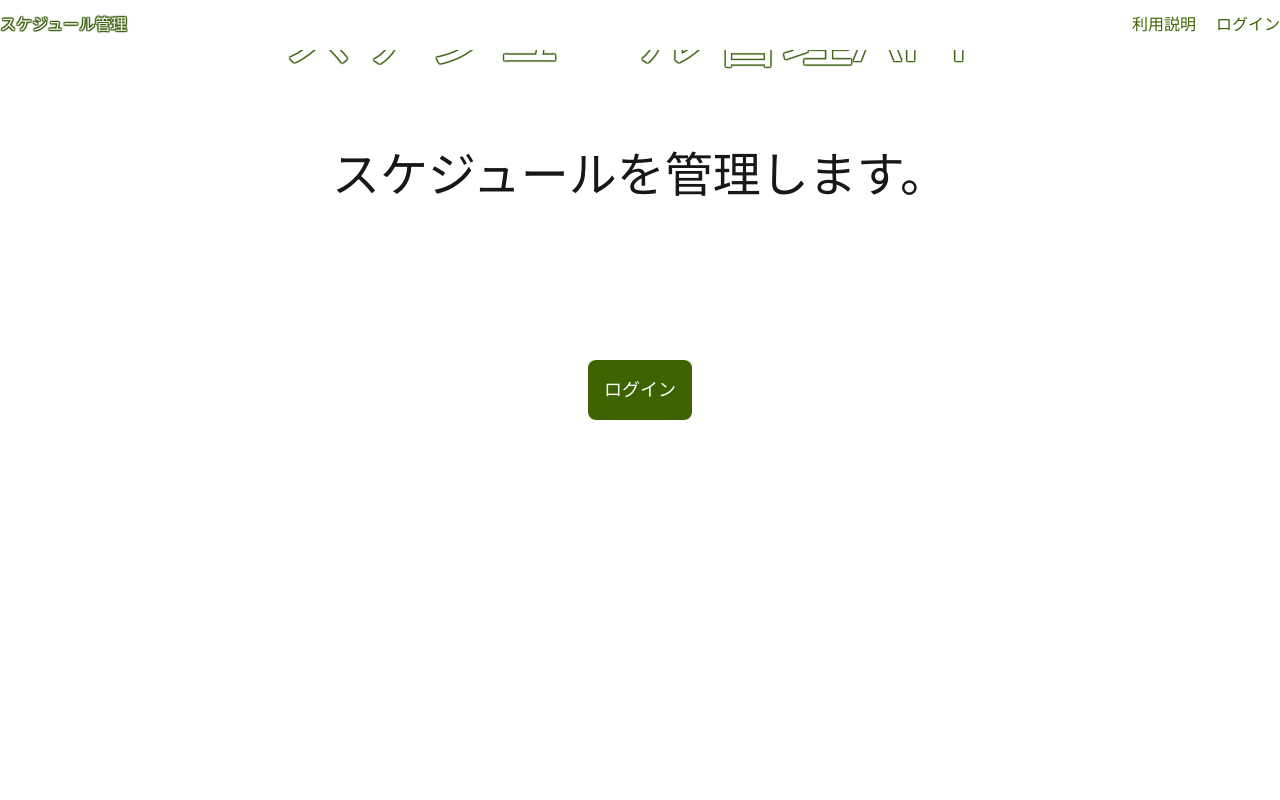
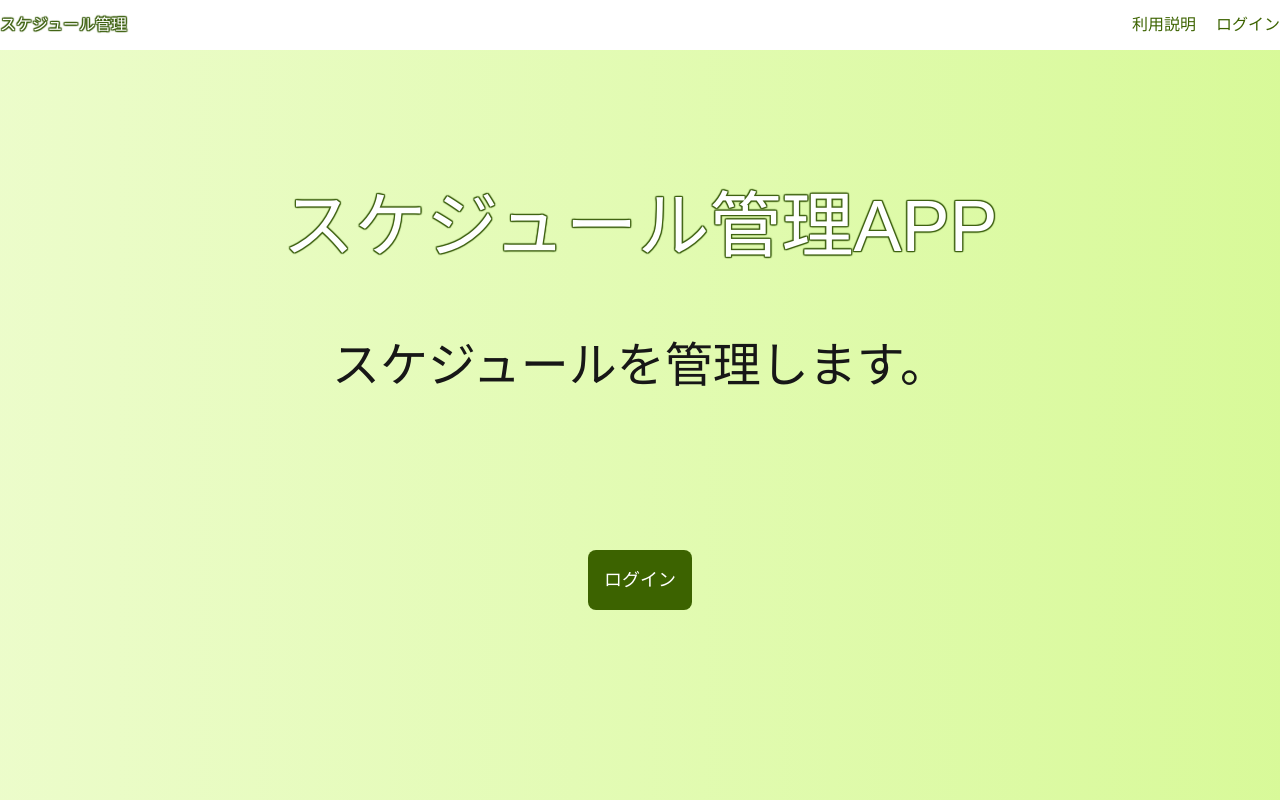
Before and after one commit to Hashimoto-Noriaki/next-app-router-schedule, a Next.js app: page / in a window 1280 px wide. Built offline with nearby package versions, Linux system fonts and the light colour scheme.

Commit message:
ルーティングとレイアウトの修正

```diff
--- a/src/app/login/layout.tsx
+++ b/src/app/login/layout.tsx
@@ -4,7 +4,7 @@ export default function LoginLayout({
     children: React.ReactNode;
 }) {
     return (
-        <main className="flex items-center justify-center h-screen bg-gradient-to-r from-lime-100 to-lime-200">
+        <main>
             {children}
         </main>
     );
--- a/src/components/templates/NotLoginLayout.tsx
+++ b/src/components/templates/NotLoginLayout.tsx
@@ -18,7 +18,7 @@ export default function NotLoginLayout({ children }: PropsType) {
                 </nav>
             </div>
         </header>
-        <main>
+        <main  className="flex items-center justify-center h-screen bg-gradient-to-r from-lime-100 to-lime-200">
             {children}
         </main>
     </div>
```
